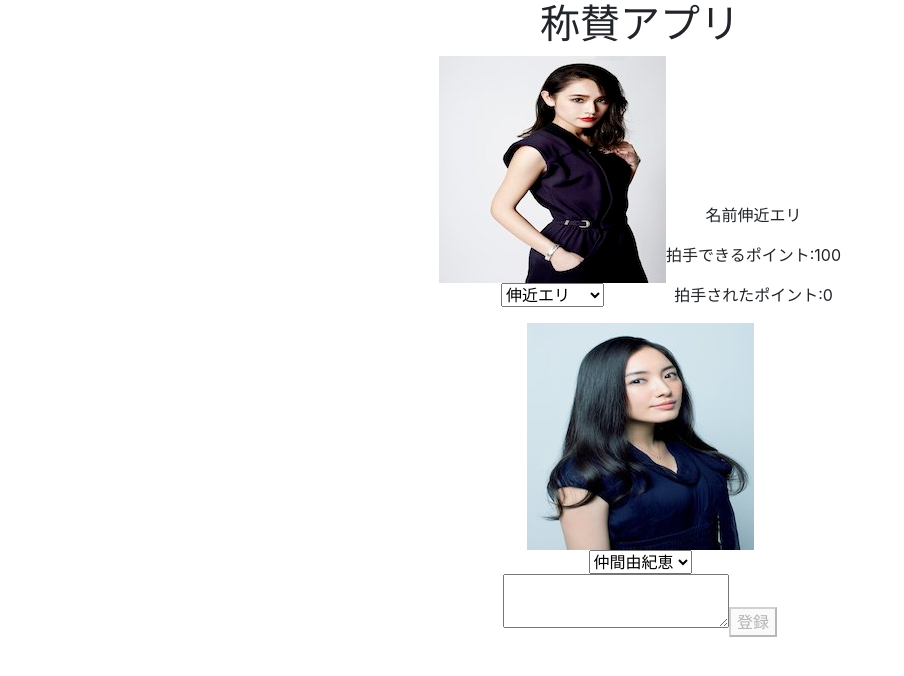
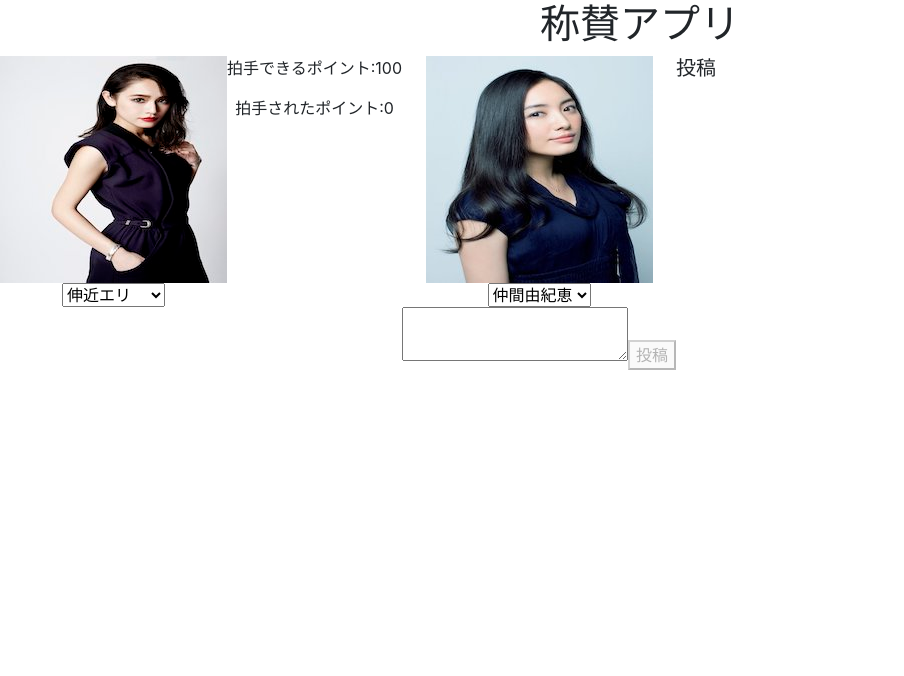
Before and after one commit to westtail/2020Intern_Assignment, a React (Create React App) app: page / in a window 1280 px wide. Shown: the top 676 px of the page, without its empty margins (0-904 px from the left). Built offline with nearby package versions, Linux system fonts and the light colour scheme.

Commit message:
マウスホバーの実装、細かい部分の実装

```diff
--- a/package.json
+++ b/package.json
@@ -11,7 +11,8 @@
     "react": "^16.13.1",
     "react-bootstrap": "^1.0.1",
     "react-dom": "^16.13.1",
-    "react-scripts": "3.4.1"
+    "react-scripts": "3.4.1",
+    "react-tooltip": "^4.2.7"
   },
   "scripts": {
     "start": "react-scripts start",
--- a/src/main.css
+++ b/src/main.css
@@ -1,17 +1,39 @@
 .main{
     text-align:center;
 }
+.user {
+    float: left;
+}
 .userImage{
-    display: inline-block;
+    float: left;
 }
 .userParameter{
-    display: inline-block;
+    float: left;
 
 }
-
+.sendUser{
+    float: left;
+}
 .sendUserImagee {
     display: inline-block;
 }
 .inputPostForm {
     display: inline-block;
 }
+
+.post{
+    float: left;
+
+}
+.postpost{
+    width:150px;
+    display: inline-block;
+}
+
+.postpoint{
+    display: inline-block;
+}
+
+.postdatea{
+    display: inline-block;
+}
--- a/src/main.js
+++ b/src/main.js
@@ -1,5 +1,6 @@
 import React, { Component } from 'react';
 import moment from 'moment';
+import ReactTooltip from 'react-tooltip'
 // ユーザー情報をインポート
 import users from './userList';
 
@@ -84,13 +85,16 @@ export default class Main extends Component {
 
   // 追加関数
   addPost = () => {
-    const {newPost,selectedUser,sendToUser} = this.state
+    const {newPost,selectedUser,sendToUser,userList} = this.state
     const updatePostList = this.state.postList
     const postTimeStamp = moment().format('YYYY/MM/DD/hh:mm:ss')
+
+    const applauseList = Object.keys(userList).map(key => [userList[key].name,0])
+
     // 投稿情報をオブジェクトとして保存
     const newPostList = {post: newPost, sender: selectedUser, receiver: sendToUser, postTime: postTimeStamp,
-      applause: 0, applauseDisabled: true}
-    console.log("newPostList",newPostList)
+      applause: applauseList,　applauseSum: 0, applauseDisabled: true}
+
     updatePostList.push(newPostList)
 
     this.setState({
@@ -108,16 +112,19 @@ export default class Main extends Component {
     const receiverUser = updatePost[index].receiver
     const senderUser = updatePost[index].sender
 
-    if (selectedUser.name === senderUser.name || selectedUser.name === receiverUser.name || updateUserList[selectedUser.id].applausePoint <= 0){
+    if (selectedUser.name === senderUser.name || selectedUser.name === receiverUser.name || updateUserList[selectedUser.id].applausePoint <= 0 || updatePost[index].applause[selectedUser.id][1] >= 15){
 
     }
     else{
-    updatePost[index].applause = updatePost[index].applause + 1
+    updatePost[index].applause[selectedUser.id][1] = updatePost[index].applause[selectedUser.id][1] + 1
     updateUserList[selectedUser.id].applausePoint = updateUserList[selectedUser.id].applausePoint -2
     updateUserList[senderUser.id].applaudedPoint = updateUserList[senderUser.id].applaudedPoint +1
     updateUserList[receiverUser.id].applaudedPoint = updateUserList[receiverUser.id].applaudedPoint +1
+    updatePost[index].applauseSum = Object.keys(updatePost[index].applause).map(key => updatePost[index].applause[key][1])
+    updatePost[index].applauseSum = updatePost[index].applauseSum.reduce(function(a, x){return a + x;})
+
     }
-    if(updateUserList[selectedUser.id].applausePoint <= 0){
+    if(updateUserList[selectedUser.id].applausePoint <= 0 || updatePost[index].applause[selectedUser.id][1] >= 15){
       updatePost[index].applauseDisabled = true
     }
 
@@ -142,7 +149,7 @@ export default class Main extends Component {
     updateSendUserList.splice([selectId],1)
 
     Object.keys(checkList).map(key => {
-      if(userList[selectId].name === checkList[key].sender.name || userList[selectId].name === checkList[key].receiver.name || userList[selectId].applausePoint <= 0){
+      if(userList[selectId].name === checkList[key].sender.name || userList[selectId].name === checkList[key].receiver.name || userList[selectId].applausePoint <= 0 || checkList[key].applause[selectId][1] >= 15){
         checkList[key].applauseDisabled = true
       }
       else{
@@ -202,7 +209,6 @@ export default class Main extends Component {
           </div>
         </div>
         <div className= "userParameter">
-          <p>名前{selectedUser.name}</p>
           <p>拍手できるポイント:{selectedUser.applausePoint}</p>
           <p>拍手されたポイント:{selectedUser.applaudedPoint}</p>
         </div>
@@ -218,16 +224,26 @@ export default class Main extends Component {
         <div className = "inputPostForm">
           <form>
             <textarea type="text" onInput={this.onInput} ></textarea>
-            <button onClick={this.addPost} disabled={this.state.disabled}>登録</button>
+            <button onClick={this.addPost} disabled={this.state.disabled}>投稿</button>
           </form>
         </div>
       </div>
 
-      <div>
+      <div className = "post">
+      <h5>投稿</h5>
         <ul>
           {postList.map((post, index) => <li key={index}>
-            投稿内容{post.post}-送信元{post.sender.name}-送信先{post.receiver.name}-日時{post.postTime}-拍手ポイント{post.applause}
-            <button onClick={() => { this.addApplause(index) }} disabled={post.applauseDisabled} >拍手</button>
+            <p className = "postpost">投稿内容 : {post.post}</p>
+            <p data-tip={post.applause} data-for='global' className = "postpoint">
+              拍手ポイント{post.applauseSum}
+              <button data-tip={post.applause} data-for='global' onClick={() => { this.addApplause(index) }} disabled={post.applauseDisabled} >拍手</button>
+            </p>
+            <p className = "postdatea">
+              送信元 :  {post.sender.name}<br></br>
+              送信先 :  {post.receiver.name}<br></br>
+              日時 :  {post.postTime}<br></br>
+            </p>
+            <ReactTooltip id='global'  aria-haspopup = 'true' getContent={(dataTip) => `拍手してくれた人  ${dataTip}`}/>
           </li>)}
         </ul>
       </div>
```
Also changed, not shown: 1 other file (tests, documents, lock files or other folders).
